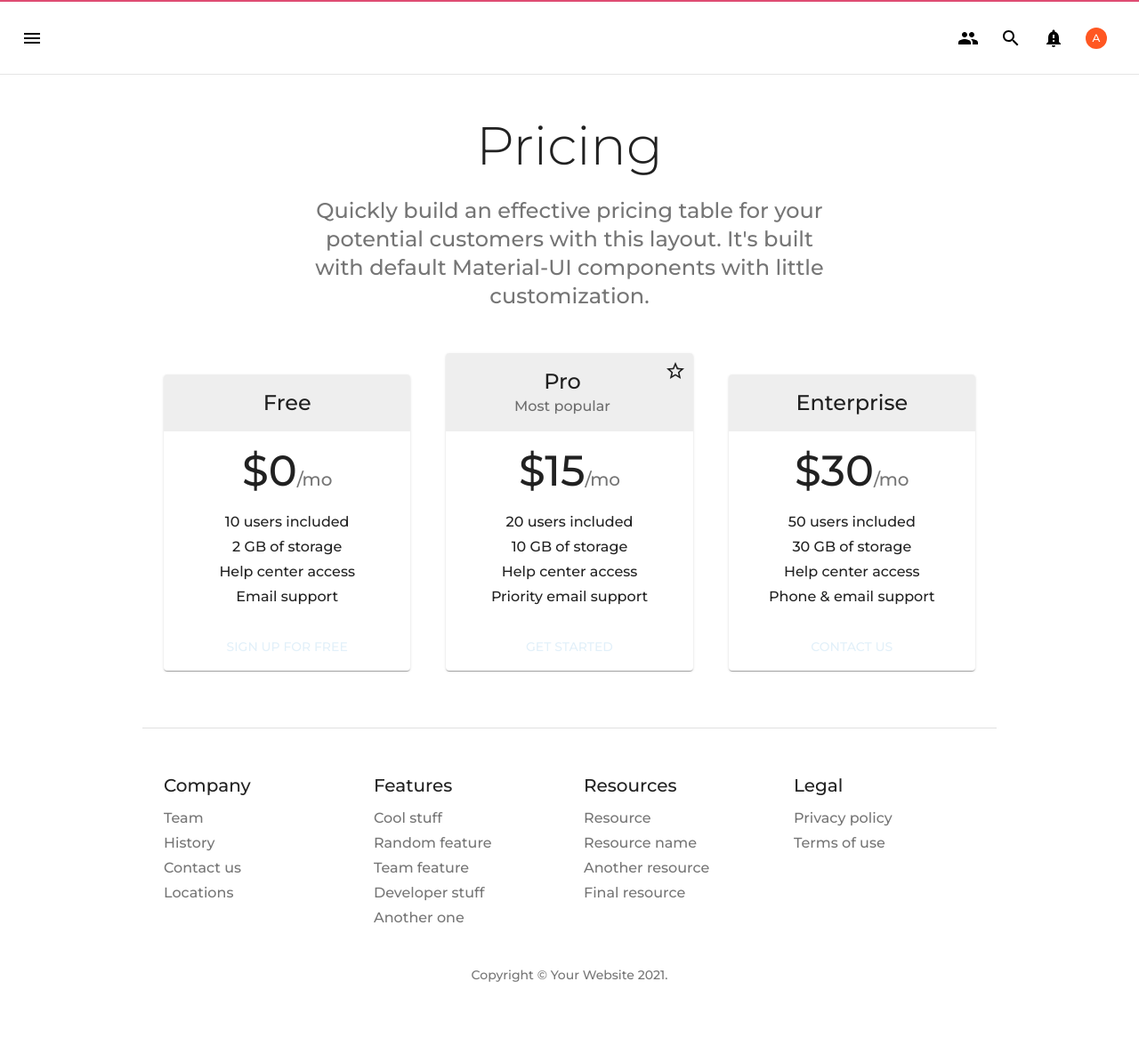
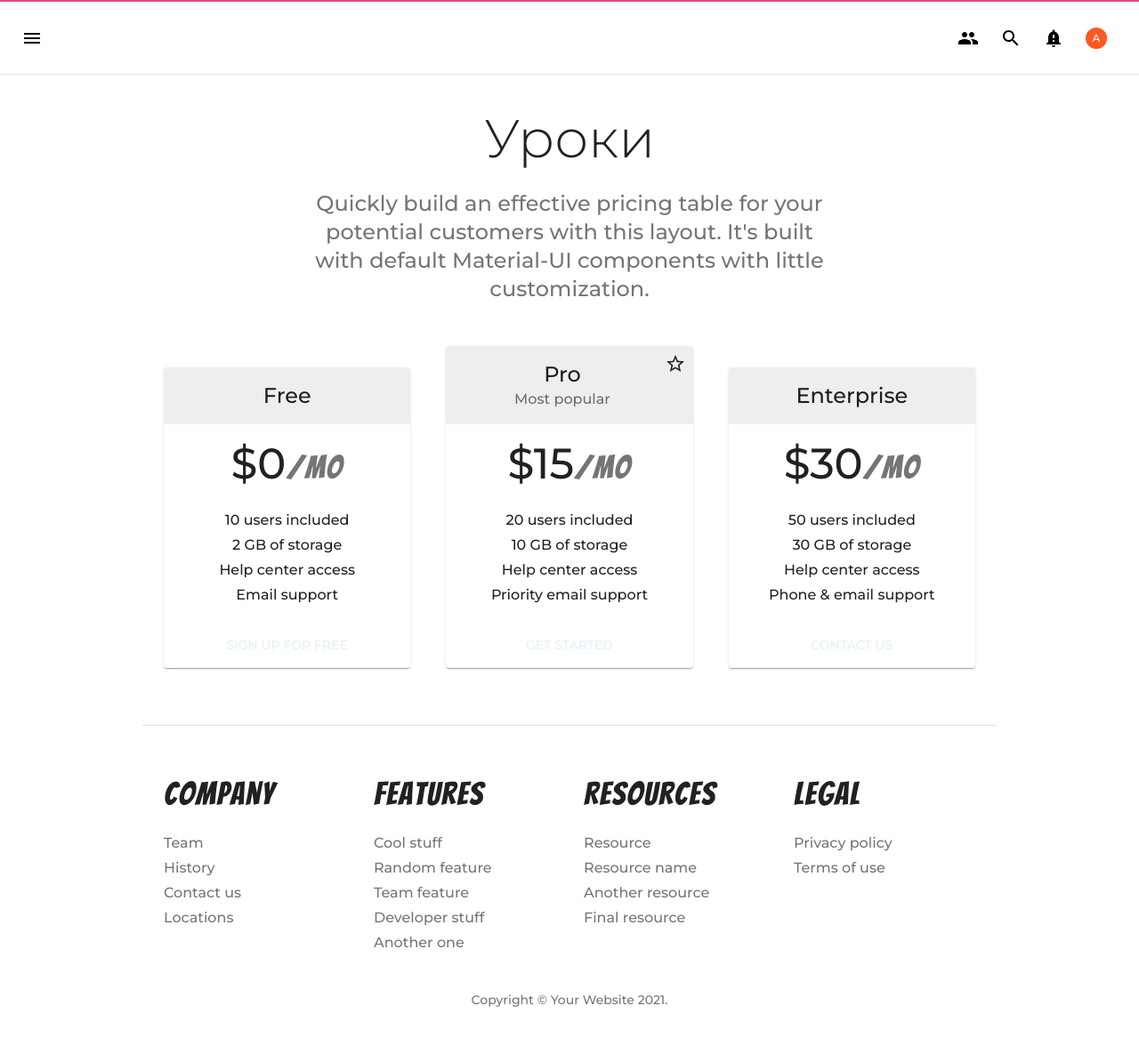
Before and after one commit to stnoov/okie-dokie, a React app: page /lessons in a window 1280 px wide. Before the commit this address led to /. Shown: the whole page at 89% size. Built offline with nearby package versions, Linux system fonts and the light colour scheme.

Commit message:
add logic to drawer, set up logo

```diff
--- a/gatsby-config.js
+++ b/gatsby-config.js
@@ -12,6 +12,7 @@ module.exports = {
             "Open Sans",
             "Lato",
             "Montserrat",
+            "Bangers",
           ],
         },
       },
--- a/package.json
+++ b/package.json
@@ -8,6 +8,7 @@
     "@testing-library/jest-dom": "^5.14.1",
     "@testing-library/react": "^11.2.7",
     "@testing-library/user-event": "^12.8.3",
+    "classnames": "^2.3.1",
     "gatsby-plugin-web-font-loader": "^1.0.4",
     "react": "^17.0.2",
     "react-dom": "^17.0.2",
--- a/src/App.js
+++ b/src/App.js
@@ -11,6 +11,7 @@ import Dashboard from "./views/dashboard/Dashboard";
 import SideBar from "./components/sideBar/SideBar";
 import { ThemeProvider } from "@material-ui/core/styles";
 import { theme } from "./utils/themeConfig";
+import Lessons from "./views/lessons/Lessons";
 function App() {
   const user = localStorage.getItem("user");
   return (
@@ -33,11 +34,11 @@ function App() {
 
 const AuthenticatedApp = (user) => {
   const Container = styled("div")(({ theme }) => ({
-    padding: theme.spacing(8, 0),
+    padding: theme.spacing(7, 0),
     minHeight: "calc(100vh - 80px)",
     backgroundColor: theme.palette.common.white,
     [theme.breakpoints.down("sm")]: {
-      padding: 0,
+      padding: theme.spacing(3, 0),
     },
   }));
   return (
@@ -45,8 +46,9 @@ const AuthenticatedApp = (user) => {
       <SideBar />
       <Container>
         <Switch>
-          <Route exact path="/" component={Dashboard} />
-          <Redirect from="/*" to="/" />
+          <Route exact path="/dashboard" component={Dashboard} />
+          <Route exact path="/lessons" component={Lessons} />
+          <Redirect from="/*" to="/dashboard" />
         </Switch>
       </Container>
     </>
--- a/src/components/sideBar/SideBar.js
+++ b/src/components/sideBar/SideBar.js
@@ -1,17 +1,24 @@
 import React from "react";
 import { makeStyles, useTheme } from "@material-ui/core/styles";
-import Drawer from "@material-ui/core/Drawer";
+import {
+  Drawer,
+  MenuList,
+  MenuItem,
+  Grid,
+  Typography,
+} from "@material-ui/core";
+import { Link, useLocation } from "react-router-dom";
 import CssBaseline from "@material-ui/core/CssBaseline";
-import List from "@material-ui/core/List";
 import IconButton from "@material-ui/core/IconButton";
 import ChevronLeftIcon from "@material-ui/icons/ChevronLeft";
 import ChevronRightIcon from "@material-ui/icons/ChevronRight";
-import ListItem from "@material-ui/core/ListItem";
 import ListItemIcon from "@material-ui/core/ListItemIcon";
 import ListItemText from "@material-ui/core/ListItemText";
-import InboxIcon from "@material-ui/icons/MoveToInbox";
-import MailIcon from "@material-ui/icons/Mail";
 import TopBar from "../topBar/TopBar";
+import Routes from "../../config/routes";
+import classNames from "classnames";
+import withWidth, { isWidthDown } from "@material-ui/core/withWidth";
+
 const drawerWidth = 240;
 
 const useStyles = makeStyles((theme) => ({
@@ -32,12 +39,14 @@ const useStyles = makeStyles((theme) => ({
   drawerPaper: {
     width: drawerWidth,
     border: "none",
-    backgroundColor: theme.palette.primary.main,
-    color: "#212529",
+    backgroundColor: theme.palette.primary.dark,
+    borderTop: `2px solid ${theme.palette.primary.main}`,
+    color: theme.palette.common.white,
   },
   drawerHeader: {
     display: "flex",
     alignItems: "center",
+    height: 74,
     padding: theme.spacing(0, 1),
     // necessary for content to be below app bar
     ...theme.mixins.toolbar,
@@ -59,9 +68,25 @@ const useStyles = makeStyles((theme) => ({
     }),
     marginLeft: 0,
   },
+  sideMenuLink: {
+    color: theme.palette.common.white,
+    textDecoration: "none",
+  },
+  sideMenuItem: {
+    padding: theme.spacing(2),
+  },
+  coloredLogo: {
+    color: "orange",
+  },
+  selectedMenuItem: {
+    backgroundColor: "red",
+    "&:hover": {
+      backgroundColor: "orange",
+    },
+  },
 }));
 
-export default function SideBar() {
+function SideBar({ width }) {
   const classes = useStyles();
   const theme = useTheme();
   const [open, setOpen] = React.useState(false);
@@ -73,14 +98,17 @@ export default function SideBar() {
   const handleDrawerClose = () => {
     setOpen(false);
   };
-
+  const location = useLocation();
+  const activeRoute = (routeName) => {
+    return location.pathname.indexOf(routeName) > -1 ? true : false;
+  };
   return (
     <div className={classes.root}>
       <CssBaseline />
       <TopBar handleDrawerOpen={handleDrawerOpen} open={open} />
       <Drawer
         className={classes.drawer}
-        variant="persistent"
+        variant={isWidthDown("sm", width) ? "temporary" : "persistent"}
         anchor="left"
         open={open}
         classes={{
@@ -88,6 +116,13 @@ export default function SideBar() {
         }}
       >
         <div className={classes.drawerHeader}>
+          <Grid container justify="center" alignItems="center" spacing={2}>
+            <Grid item>
+              <Typography variant="h6">
+                Okie<span className={classes.coloredLogo}>Dokie</span>
+              </Typography>
+            </Grid>
+            <Grid item>
               <IconButton onClick={handleDrawerClose} color="inherit">
                 {theme.direction === "ltr" ? (
                   <ChevronLeftIcon />
@@ -95,28 +130,31 @@ export default function SideBar() {
                   <ChevronRightIcon />
                 )}
               </IconButton>
+            </Grid>
+          </Grid>
         </div>
-        <List>
-          {["Inbox", "Starred", "Send email", "Drafts"].map((text, index) => (
-            <ListItem button key={text}>
-              <ListItemIcon>
-                {index % 2 === 0 ? <InboxIcon /> : <MailIcon />}
+        <MenuList>
+          {Routes.map((prop, key) => {
+            return (
+              <Link to={prop.path} className={classes.sideMenuLink} key={key}>
+                <MenuItem
+                  selected={activeRoute(prop.path)}
+                  className={classNames(classes.sideMenuItem, {
+                    selected: classes.selectedMenuItem,
+                  })}
+                >
+                  <ListItemIcon style={{ color: "inherit" }}>
+                    <prop.icon />
                   </ListItemIcon>
-              <ListItemText primary={text} />
-            </ListItem>
-          ))}
-        </List>
-        <List>
-          {["All mail", "Trash", "Spam"].map((text, index) => (
-            <ListItem button key={text}>
-              <ListItemIcon>
-                {index % 2 === 0 ? <InboxIcon /> : <MailIcon />}
-              </ListItemIcon>
-              <ListItemText primary={text} />
-            </ListItem>
-          ))}
-        </List>
+                  <ListItemText primary={prop.sidebarName} />
+                </MenuItem>
+              </Link>
+            );
+          })}
+        </MenuList>
       </Drawer>
     </div>
   );
 }
+
+export default withWidth()(SideBar);
--- a/src/components/topBar/TopBar.js
+++ b/src/components/topBar/TopBar.js
@@ -6,7 +6,7 @@ import AppBar from "@material-ui/core/AppBar";
 import Toolbar from "@material-ui/core/Toolbar";
 import IconButton from "@material-ui/core/IconButton";
 import MenuIcon from "@material-ui/icons/Menu";
-import { Avatar, Grid, Typography } from "@material-ui/core";
+import { Avatar, Grid } from "@material-ui/core";
 import { NotificationImportant, People, Search } from "@material-ui/icons";
 import { deepOrange } from "@material-ui/core/colors";
 const drawerWidth = 240;
--- /dev/null
+++ b/src/config/routes.js
@@ -0,0 +1,22 @@
+import { Home, AccountCircle } from "@material-ui/icons";
+import Login from "../components/authentication/Login";
+import Dashboard from "../views/dashboard/Dashboard";
+import Lessons from "../views/lessons/Lessons";
+const Routes = [
+  {
+    path: "/dashboard",
+    sidebarName: "Главная",
+    navbarName: "Главная",
+    icon: Home,
+    component: Dashboard,
+  },
+  {
+    path: "/lessons",
+    sidebarName: "Уроки",
+    navbarName: "Уроки",
+    icon: AccountCircle,
+    component: Lessons,
+  },
+];
+
+export default Routes;
--- a/src/utils/themeConfig.js
+++ b/src/utils/themeConfig.js
@@ -4,6 +4,7 @@ export const theme = createTheme({
   palette: {
     primary: {
       main: "#E2F0F9",
+      dark: "#286FB4",
     },
     secondary: {
       main: "#DF4C73",
@@ -12,5 +13,10 @@ export const theme = createTheme({
   typography: {
     fontFamily: ["Montserrat", "serif"].join(","),
     fontSize: 14,
+    h6: {
+      fontFamily: ["Bangers", "serif"].join(","),
+      fontSize: 36,
+      letterSpacing: 1.5,
+    },
   },
 });
--- /dev/null
+++ b/src/views/lessons/Lessons.js
@@ -0,0 +1,242 @@
+import React from "react";
+import Button from "@material-ui/core/Button";
+import Card from "@material-ui/core/Card";
+import CardActions from "@material-ui/core/CardActions";
+import CardContent from "@material-ui/core/CardContent";
+import CardHeader from "@material-ui/core/CardHeader";
+import Grid from "@material-ui/core/Grid";
+import StarIcon from "@material-ui/icons/StarBorder";
+import Typography from "@material-ui/core/Typography";
+import Link from "@material-ui/core/Link";
+import { makeStyles } from "@material-ui/core/styles";
+import Container from "@material-ui/core/Container";
+import Box from "@material-ui/core/Box";
+
+function Copyright() {
+  return (
+    <Typography variant="body2" color="textSecondary" align="center">
+      {"Copyright © "}
+      <Link color="inherit" href="https://material-ui.com/">
+        Your Website
+      </Link>{" "}
+      {new Date().getFullYear()}
+      {"."}
+    </Typography>
+  );
+}
+
+const useStyles = makeStyles((theme) => ({
+  "@global": {
+    ul: {
+      margin: 0,
+      padding: 0,
+      listStyle: "none",
+    },
+  },
+  link: {
+    margin: theme.spacing(1, 1.5),
+  },
+  heroContent: {
+    padding: theme.spacing(8, 0, 6),
+  },
+  cardHeader: {
+    backgroundColor:
+      theme.palette.type === "light"
+        ? theme.palette.grey[200]
+        : theme.palette.grey[700],
+  },
+  cardPricing: {
+    display: "flex",
+    justifyContent: "center",
+    alignItems: "baseline",
+    marginBottom: theme.spacing(2),
+  },
+  footer: {
+    borderTop: `1px solid ${theme.palette.divider}`,
+    marginTop: theme.spacing(8),
+    paddingTop: theme.spacing(3),
+    paddingBottom: theme.spacing(3),
+    [theme.breakpoints.up("sm")]: {
+      paddingTop: theme.spacing(6),
+      paddingBottom: theme.spacing(6),
+    },
+  },
+}));
+
+const tiers = [
+  {
+    title: "Free",
+    price: "0",
+    description: [
+      "10 users included",
+      "2 GB of storage",
+      "Help center access",
+      "Email support",
+    ],
+    buttonText: "Sign up for free",
+    buttonVariant: "outlined",
+  },
+  {
+    title: "Pro",
+    subheader: "Most popular",
+    price: "15",
+    description: [
+      "20 users included",
+      "10 GB of storage",
+      "Help center access",
+      "Priority email support",
+    ],
+    buttonText: "Get started",
+    buttonVariant: "contained",
+  },
+  {
+    title: "Enterprise",
+    price: "30",
+    description: [
+      "50 users included",
+      "30 GB of storage",
+      "Help center access",
+      "Phone & email support",
+    ],
+    buttonText: "Contact us",
+    buttonVariant: "outlined",
+  },
+];
+const footers = [
+  {
+    title: "Company",
+    description: ["Team", "History", "Contact us", "Locations"],
+  },
+  {
+    title: "Features",
+    description: [
+      "Cool stuff",
+      "Random feature",
+      "Team feature",
+      "Developer stuff",
+      "Another one",
+    ],
+  },
+  {
+    title: "Resources",
+    description: [
+      "Resource",
+      "Resource name",
+      "Another resource",
+      "Final resource",
+    ],
+  },
+  {
+    title: "Legal",
+    description: ["Privacy policy", "Terms of use"],
+  },
+];
+
+export default function Lessons() {
+  const classes = useStyles();
+
+  return (
+    <React.Fragment>
+      {/* Hero unit */}
+      <Container maxWidth="sm" component="main" className={classes.heroContent}>
+        <Typography
+          component="h1"
+          variant="h2"
+          align="center"
+          color="textPrimary"
+          gutterBottom
+        >
+          Уроки
+        </Typography>
+        <Typography
+          variant="h5"
+          align="center"
+          color="textSecondary"
+          component="p"
+        >
+          Quickly build an effective pricing table for your potential customers
+          with this layout. It&apos;s built with default Material-UI components
+          with little customization.
+        </Typography>
+      </Container>
+      {/* End hero unit */}
+      <Container maxWidth="md" component="main">
+        <Grid container spacing={5} alignItems="flex-end">
+          {tiers.map((tier) => (
+            // Enterprise card is full width at sm breakpoint
+            <Grid
+              item
+              key={tier.title}
+              xs={12}
+              sm={tier.title === "Enterprise" ? 12 : 6}
+              md={4}
+            >
+              <Card>
+                <CardHeader
+                  title={tier.title}
+                  subheader={tier.subheader}
+                  titleTypographyProps={{ align: "center" }}
+                  subheaderTypographyProps={{ align: "center" }}
+                  action={tier.title === "Pro" ? <StarIcon /> : null}
+                  className={classes.cardHeader}
+                />
+                <CardContent>
+                  <div className={classes.cardPricing}>
+                    <Typography component="h2" variant="h3" color="textPrimary">
+                      ${tier.price}
+                    </Typography>
+                    <Typography variant="h6" color="textSecondary">
+                      /mo
+                    </Typography>
+                  </div>
+                  <ul>
+                    {tier.description.map((line) => (
+                      <Typography
+                        component="li"
+                        variant="subtitle1"
+                        align="center"
+                        key={line}
+                      >
+                        {line}
+                      </Typography>
+                    ))}
+                  </ul>
+                </CardContent>
+                <CardActions>
+                  <Button fullWidth color="primary">
+                    {tier.buttonText}
+                  </Button>
+                </CardActions>
+              </Card>
+            </Grid>
+          ))}
+        </Grid>
+      </Container>
+      {/* Footer */}
+      <Container maxWidth="md" component="footer" className={classes.footer}>
+        <Grid container spacing={4} justifyContent="space-evenly">
+          {footers.map((footer) => (
+            <Grid item xs={6} sm={3} key={footer.title}>
+              <Typography variant="h6" color="textPrimary" gutterBottom>
+                {footer.title}
+              </Typography>
+              <ul>
+                {footer.description.map((item) => (
+                  <li key={item}>
+                    <Link href="#" variant="subtitle1" color="textSecondary">
+                      {item}
+                    </Link>
+                  </li>
+                ))}
+              </ul>
+            </Grid>
+          ))}
+        </Grid>
+        <Box mt={5}>
+          <Copyright />
+        </Box>
+      </Container>
+      {/* End footer */}
+    </React.Fragment>
+  );
+}
```
Also changed, not shown: public/index.html (+6 -0 lines), 1 other file. Lines whose indentation alone changed are shown as unchanged.
